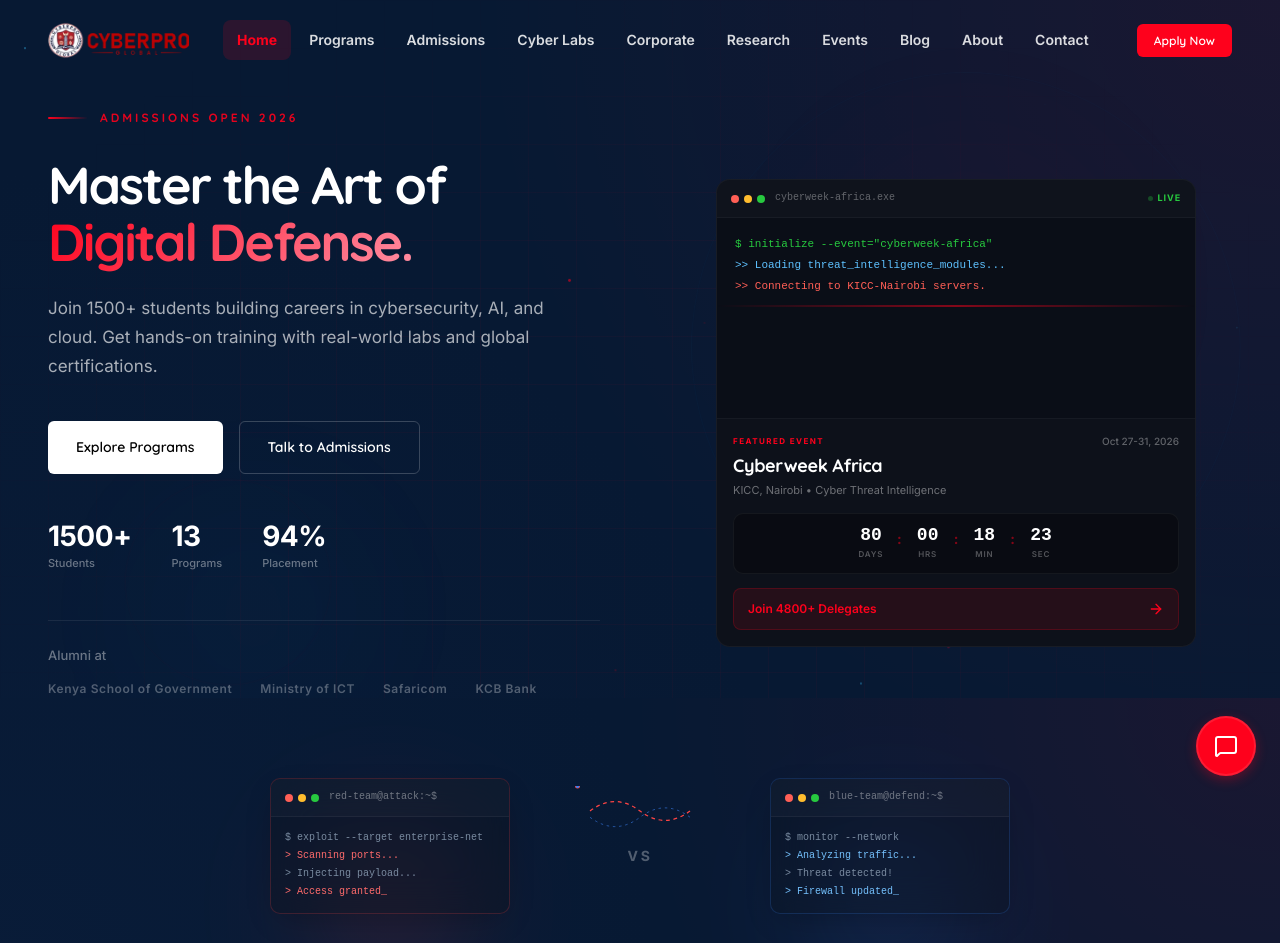
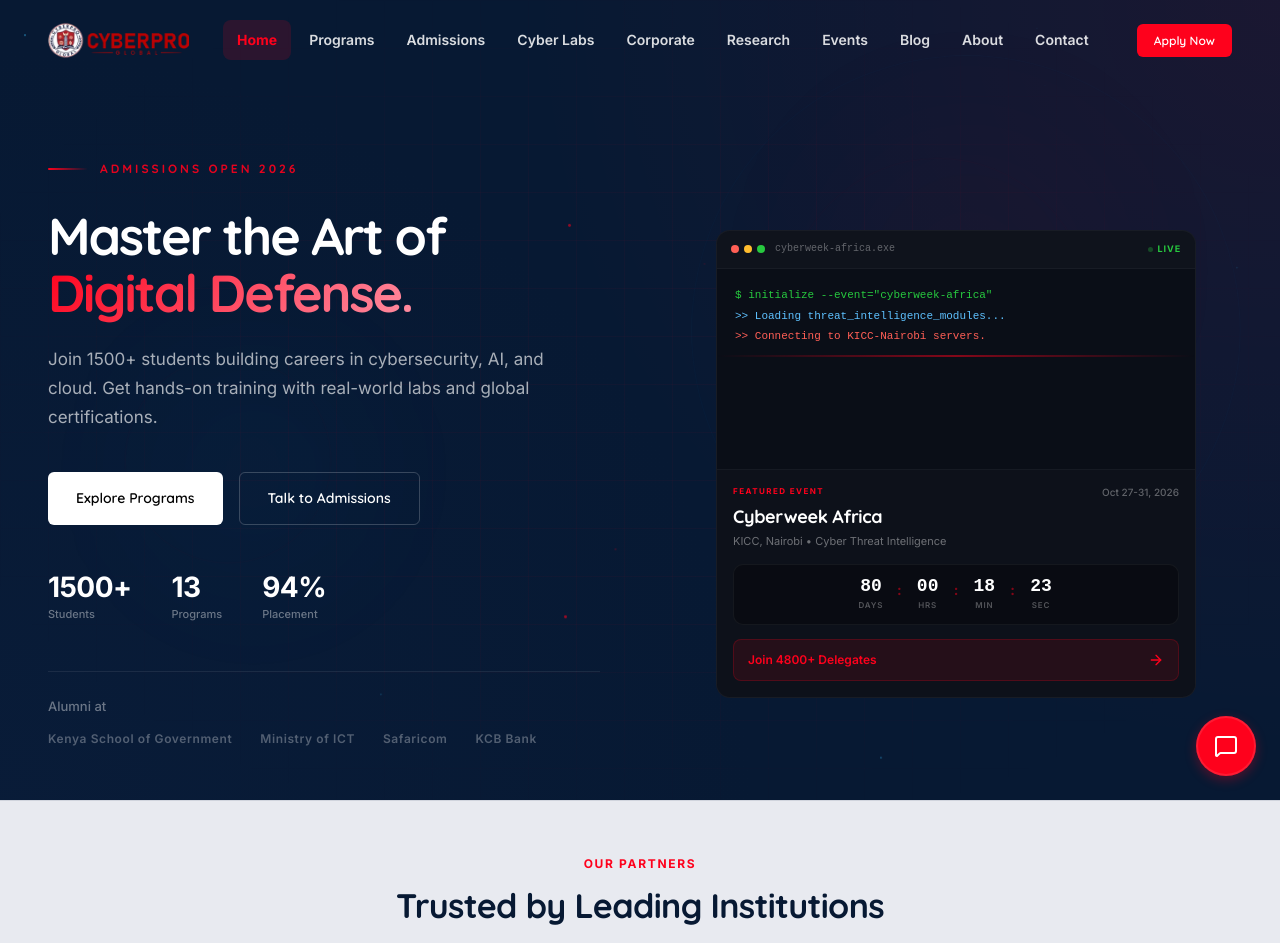
Before and after one commit to AlexMVisionTech/CyberPro_Website_Frontend, a React (Vite) app: page / in a window 1280 px wide. Shown: the top 943 px of the page. Built offline with nearby package versions, Linux system fonts and the light colour scheme.

Commit message:
Home page

```diff
--- a/src/pages/Home.css
+++ b/src/pages/Home.css
@@ -426,199 +426,6 @@
   z-index: 1;
   border-top: 1px solid var(--border);
   border-bottom: 1px solid var(--border);
-}
-
-/* ============================================
-   RED TEAM vs BLUE TEAM
-   ============================================ */
-.hackers {
-  position: relative;
-  padding: 80px 0 60px;
-  background-color: var(--navy);
-  overflow: hidden;
-  margin-top: auto;
-}
-
-.hackers::before {
-  content: '';
-  position: absolute;
-  inset: 0;
-  background: radial-gradient(circle at 100% 0%, rgba(254, 1, 28, 0.08) 0%, transparent 50%),
-              radial-gradient(circle at 0% 100%, rgba(13, 34, 68, 0.3) 0%, transparent 50%);
-  pointer-events: none;
-}
-
-.hackers__scene {
-  display: flex;
-  align-items: center;
-  justify-content: center;
-  gap: 40px;
-  max-width: 900px;
-  margin: 0 auto;
-}
-
-.hackers__terminal {
-  position: relative;
-  display: flex;
-  flex-direction: column;
-  align-items: center;
-  gap: 12px;
-}
-
-.hackers__glow {
-  position: absolute;
-  width: 200px;
-  height: 200px;
-  border-radius: 50%;
-  filter: blur(60px);
-  opacity: 0.2;
-  z-index: 0;
-  top: 20%;
-}
-
-.hackers__glow--red {
-  background: radial-gradient(circle, #ff4444, transparent);
-  left: 50%;
-  transform: translateX(-50%);
-}
-
-.hackers__glow--blue {
-  background: radial-gradient(circle, #3b82f6, transparent);
-  right: 50%;
-  transform: translateX(50%);
-}
-
-.hackers__terminal-body {
-  position: relative;
-  z-index: 1;
-  width: 240px;
-  background: rgba(13, 17, 23, 0.3);
-  border-radius: 10px;
-  overflow: hidden;
-  border: 1px solid rgba(255, 255, 255, 0.05);
-  box-shadow: 0 10px 30px -10px rgba(0, 0, 0, 0.3);
-  backdrop-filter: blur(20px);
-}
-
-.hackers__terminal--red .hackers__terminal-body {
-  border-color: rgba(255, 68, 68, 0.2);
-}
-
-.hackers__terminal--blue .hackers__terminal-body {
-  border-color: rgba(59, 130, 246, 0.2);
-}
-
-.hackers__terminal-header {
-  display: flex;
-  align-items: center;
-  gap: 10px;
-  padding: 10px 14px;
-  background: rgba(255, 255, 255, 0.02);
-  border-bottom: 1px solid rgba(255, 255, 255, 0.05);
-}
-
-.hackers__dots {
-  display: flex;
-  gap: 5px;
-}
-
-.hackers__dots span {
-  width: 8px;
-  height: 8px;
-  border-radius: 50%;
-}
-
-.hackers__dots span:nth-child(1) { background: #ff5f56; }
-.hackers__dots span:nth-child(2) { background: #ffbd2e; }
-.hackers__dots span:nth-child(3) { background: #27c93f; }
-
-.hackers__terminal-title {
-  font-family: 'SF Mono', 'Fira Code', monospace;
-  font-size: 10px;
-  color: rgba(255, 255, 255, 0.4);
-}
-
-.hackers__code {
-  padding: 12px 14px;
-  min-height: 90px;
-  font-family: 'SF Mono', 'Fira Code', monospace;
-  font-size: 10px;
-  line-height: 1.8;
-}
-
-.hack__line {
-  display: block;
-}
-
-.hack__line--1 { color: #7a8ba0; }
-.hack__line--2 { color: #a0b0c0; }
-.hack__line--3 { color: #7a8ba0; }
-.hack__line--4 { color: #a0b0c0; }
-
-.hackers__terminal--red .hack__line--2,
-.hackers__terminal--red .hack__line--4 {
-  color: #ff6b6b;
-}
-
-.hackers__terminal--blue .hack__line--2,
-.hackers__terminal--blue .hack__line--4 {
-  color: #74c0fc;
-}
-
-.hackers__label {
-  font-size: 11px;
-  font-weight: 800;
-  letter-spacing: 0.15em;
-  text-transform: uppercase;
-  position: relative;
-  z-index: 1;
-  padding: 6px 16px;
-  border-radius: 20px;
-}
-
-.hackers__terminal--red .hackers__label {
-  color: #ff4444;
-  background: rgba(255, 68, 68, 0.1);
-  border: 1px solid rgba(255, 68, 68, 0.3);
-}
-
-.hackers__terminal--blue .hackers__label {
-  color: #3b82f6;
-  background: rgba(59, 130, 246, 0.1);
-  border: 1px solid rgba(59, 130, 246, 0.3);
-}
-
-.hackers__connection {
-  display: flex;
-  flex-direction: column;
-  align-items: center;
-  gap: 8px;
-  padding-bottom: 40px;
-}
-
-.hackers__svg--connection {
-  width: 180px;
-  height: 50px;
-}
-
-.hackers__vs {
-  font-size: 14px;
-  font-weight: 800;
-  color: rgba(255, 255, 255, 0.3);
-  letter-spacing: 0.2em;
-}
-
-@media (max-width: 768px) {
-  .hackers__scene {
-    gap: 20px;
-    flex-wrap: wrap;
-  }
-  .hackers__terminal-body {
-    width: 240px;
-  }
-  .hackers__svg--connection {
-    width: 80px;
-  }
 }
 
 /* ============================================
--- a/src/pages/Home.jsx
+++ b/src/pages/Home.jsx
@@ -255,71 +255,6 @@ function FeaturedEventCard() {
   );
 }
 
-function RedTeamBlueTeam() {
-  return (
-    <div className="hackers">
-      <div className="hackers__scene">
-        {/* Red Team Terminal */}
-        <div className="hackers__terminal hackers__terminal--red">
-          <div className="hackers__glow hackers__glow--red" />
-          <div className="hackers__terminal-body">
-            <div className="hackers__terminal-header">
-              <div className="hackers__dots">
-                <span /><span /><span />
-              </div>
-              <span className="hackers__terminal-title">red-team@attack:~$</span>
-            </div>
-            <div className="hackers__code">
-              <span className="hack__line hack__line--1">$ exploit --target enterprise-net</span>
-              <span className="hack__line hack__line--2">&gt; Scanning ports...</span>
-              <span className="hack__line hack__line--3">&gt; Injecting payload...</span>
-              <span className="hack__line hack__line--4">&gt; Access granted_</span>
-            </div>
-          </div>
-        </div>
-
-        {/* Center - Attack Lines */}
-        <div className="hackers__connection">
-          <svg viewBox="0 0 200 80" className="hackers__svg--connection">
-            <path d="M20 40 Q60 10 100 40 Q140 70 180 40" stroke="#ff4444" strokeWidth="2" fill="none" strokeDasharray="6 6">
-              <animate attributeName="stroke-dashoffset" values="0;-24" dur="1s" repeatCount="indefinite"/>
-            </path>
-            <path d="M20 50 Q60 80 100 50 Q140 20 180 50" stroke="#3b82f6" strokeWidth="1.5" fill="none" strokeDasharray="4 6" opacity="0.6">
-              <animate attributeName="stroke-dashoffset" values="0;18" dur="0.8s" repeatCount="indefinite"/>
-            </path>
-            <circle r="4" fill="#ff4444">
-              <animateMotion dur="2s" repeatCount="indefinite" path="M20 40 Q60 10 100 40 Q140 70 180 40"/>
-            </circle>
-            <circle r="3" fill="#3b82f6">
-              <animateMotion dur="1.5s" repeatCount="indefinite" path="M180 50 Q140 80 100 50 Q60 20 20 50"/>
-            </circle>
-          </svg>
-          <span className="hackers__vs">VS</span>
-        </div>
-
-        {/* Blue Team Terminal */}
-        <div className="hackers__terminal hackers__terminal--blue">
-          <div className="hackers__glow hackers__glow--blue" />
-          <div className="hackers__terminal-body">
-            <div className="hackers__terminal-header">
-              <div className="hackers__dots">
-                <span /><span /><span />
-              </div>
-              <span className="hackers__terminal-title">blue-team@defend:~$</span>
-            </div>
-            <div className="hackers__code">
-              <span className="hack__line hack__line--1">$ monitor --network</span>
-              <span className="hack__line hack__line--2">&gt; Analyzing traffic...</span>
-              <span className="hack__line hack__line--3">&gt; Threat detected!</span>
-              <span className="hack__line hack__line--4">&gt; Firewall updated_</span>
-            </div>
-          </div>
-        </div>
-      </div>
-    </div>
-  );
-}
-
 export default function Home() {
   const [activeTab, setActiveTab] = useState('all');
   const [currentSlide, setCurrentSlide] = useState(0);
@@ -395,7 +330,6 @@ export default function Home() {
             <FeaturedEventCard />
           </div>
         </div>
-        <RedTeamBlueTeam />
       </section>
 
       <Partners />
```
